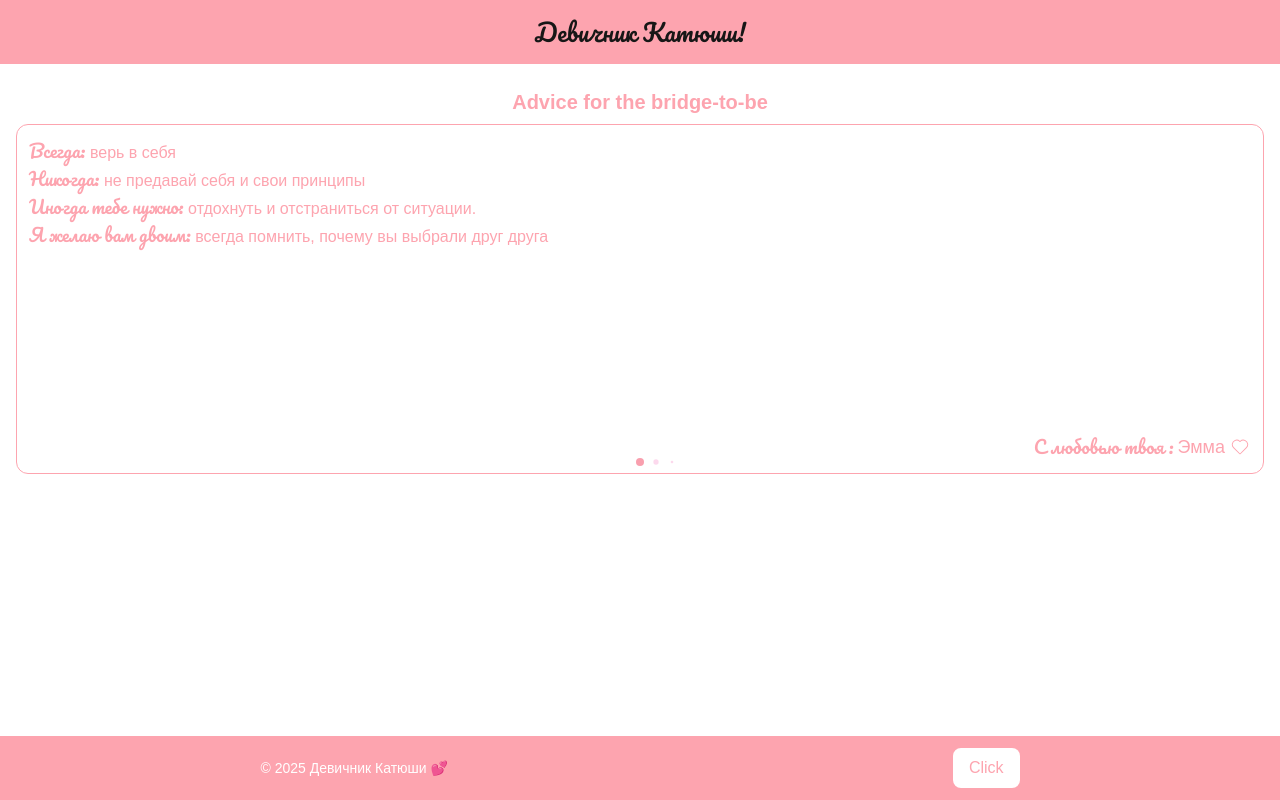
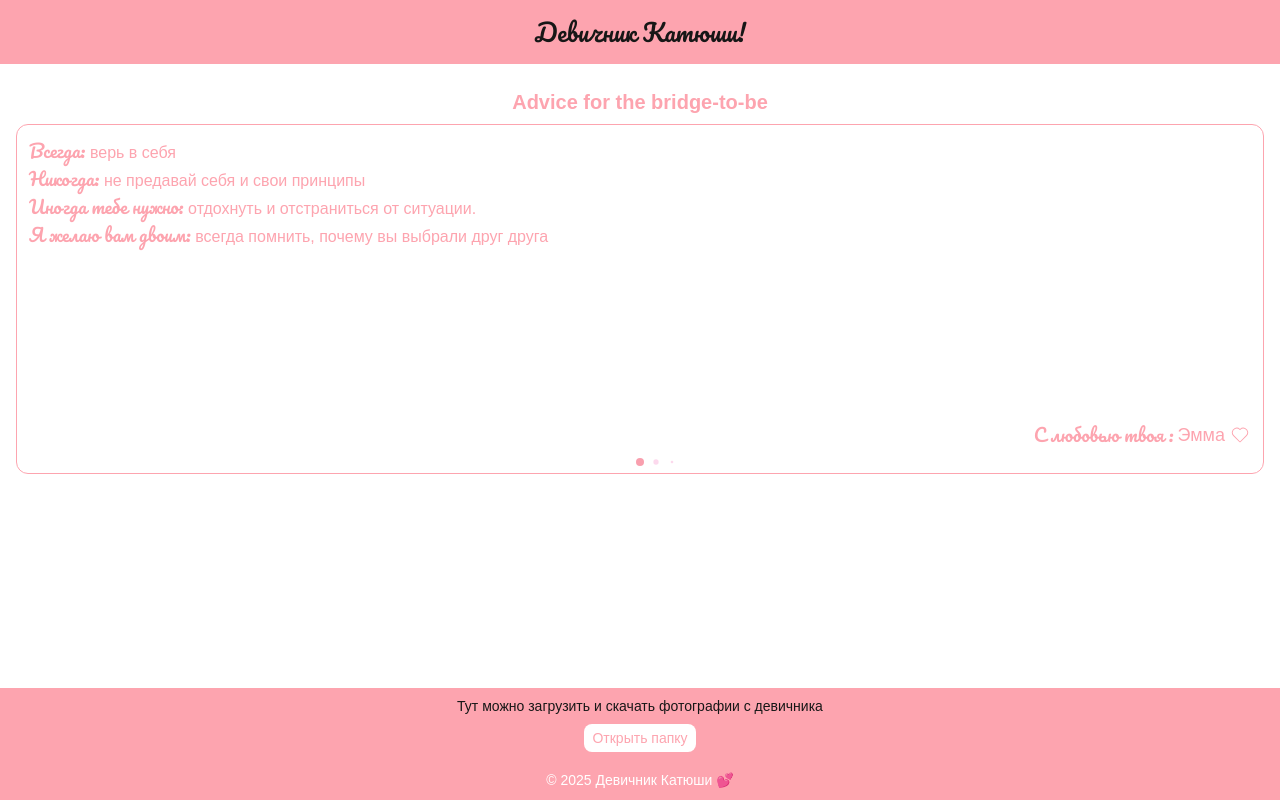
Before and after one commit to DmitryBatrakov/party, a Next.js app: page / in a window 1280 px wide. Built offline with nearby package versions, Linux system fonts and the light colour scheme; a web font is replaced by a local one.

Commit message:
4 commit

```diff
--- a/app/components/CardSlider/CardSlider.tsx
+++ b/app/components/CardSlider/CardSlider.tsx
@@ -7,8 +7,6 @@ import { Navigation, Pagination, Autoplay } from "swiper/modules";
 import "swiper/css";
 import "swiper/css";
 import "swiper/css/pagination";
-// import { IoMdArrowDropright } from "react-icons/io";
-// import { IoMdArrowDropleft } from "react-icons/io";
 import { CiHeart } from "react-icons/ci";
 
 type Card = {
@@ -79,12 +77,6 @@ export default function CardSlider() {
         Advice for the bridge-to-be
       </h1>
       <div className="flex w-full">
-        {/* <button
-          onClick={() => swiperRef.current?.slidePrev()}
-          className=" text-rose-300 rounded-xl"
-        >
-          <IoMdArrowDropleft size={30} />
-        </button> */}
         <Swiper
           modules={[Pagination, Autoplay, Navigation]}
           spaceBetween={20}
@@ -124,7 +116,7 @@ export default function CardSlider() {
                     <span>{card.wishes}</span>
                   </div>
                 </div>
-                <div className="text-right w-full pt-3">
+                <div className="text-right w-full pt-3 mb-3">
                   <span className="inline-flex items-center gap-1 text-lg text-rose-300">
                     <span className="font-pacifico">С любовью твоя :</span>
                     <span className="font-normal">{card.from}</span>
@@ -135,12 +127,6 @@ export default function CardSlider() {
             </SwiperSlide>
           ))}
         </Swiper>
-        {/* <button
-          onClick={() => swiperRef.current?.slideNext()}
-          className=" text-rose-300 rounded-xl"
-        >
-          <IoMdArrowDropright size={30} />
-        </button> */}
       </div>
     </div>
   );
--- a/app/components/Footer/Footer.tsx
+++ b/app/components/Footer/Footer.tsx
@@ -1,10 +1,22 @@
 export default function Footer() {
   return (
-    <footer className="h-16 bg-rose-300 w-full flex items-center justify-around p-2">
-      <p className="text-white text-sm">© 2025 Девичник Катюши 💕</p>
-      <button className="bg-white rounded-lg py-2 px-4 text-rose-300">
-        Click
-      </button>
+    <footer className=" bg-rose-300 w-full flex flex-col gap-4 items-center justify-between p-2">
+      <div className="w-full h-auto flex flex-col justify-between items-center gap-2">
+        <span className="text-sm">
+          Тут можно загрузить и скачать фотографии с девичника
+        </span>
+        <a
+          className="px-2 py-1 bg-white rounded-lg text-rose-300 text-sm"
+          target="_blank"
+          href="https://drive.google.com/drive/folders/1gY-VZMZ0x9C2gXeuBuLKwuHztxFakCDD"
+          rel="noopener noreferrer"
+        >
+          Открыть папку
+        </a>
+      </div>
+      <div>
+        <span className="text-white text-sm">© 2025 Девичник Катюши 💕</span>
+      </div>
     </footer>
   );
 }
```
